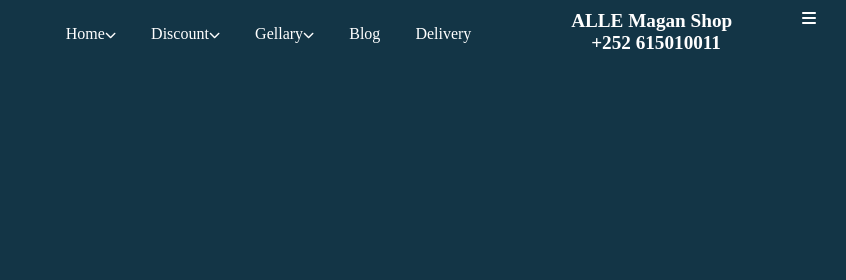
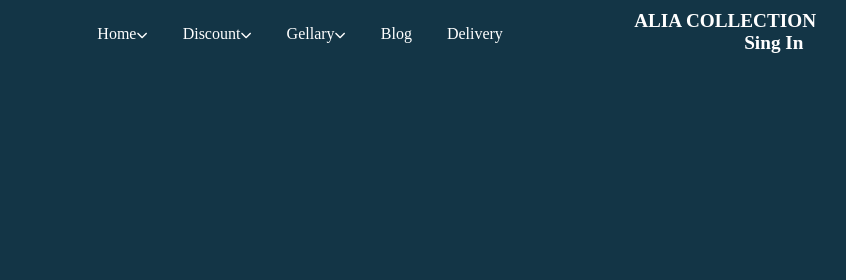
Before and after one commit to rashka34/university-projuct, a plain HTML site: page index.html in a window 1280 px wide. Shown: the top 280 px of the page, 434-1280 px from the left. Drawn offline with Linux system fonts and the light colour scheme.

Commit message:
the last update

```diff
--- a/Blog.css
+++ b/Blog.css
@@ -29,7 +29,7 @@ ul li i{
     font-size: 0.6em;
 }
 #two{
-    padding-left: 50px;
+    padding-left: 140px;
 }
 #tel{
     font-weight: bolder;
--- a/Delivery.css
+++ b/Delivery.css
@@ -29,7 +29,7 @@ ul li i{
     font-size: 0.6em;
 }
 #two{
-    padding-left: 50px;
+    padding-left: 140px;
 }
 #tel{
     font-weight: bolder;
--- a/Discount.css
+++ b/Discount.css
@@ -29,7 +29,7 @@ ul li i{
     font-size: 0.6em;
 }
 #two{
-    padding-left: 50px;
+   padding-left: 140px;
 }
 #tel{
     font-weight: bolder;
--- a/Gellary.css
+++ b/Gellary.css
@@ -29,7 +29,7 @@ ul li i{
     font-size: 0.6em;
 }
 #two{
-    padding-left: 50px;
+    padding-left: 140px;
 }
 #tel{
     font-weight: bolder;
--- a/index.html
+++ b/index.html
@@ -19,8 +19,8 @@
 
         </ul>
         <div class="info">
-            <h1 id="tel">ALLE Magan Shop</h1>
-            <h1 id="two">+252 615010011</h1>
+            <h1 id="tel">ALIA COLLECTION</h1>
+            <h1 id="two">Sing In</h1>
         </div>
         <i id="icon" class="fa-solid fa-bars"></i>
     </div>
--- a/style.css
+++ b/style.css
@@ -28,7 +28,7 @@ ul li i{
     font-size: 0.6em;
 }
 #two{
-    padding-left: 50px;
+    padding-left: 140px;
 }
 #tel{
     font-weight: bolder;
@@ -51,6 +51,9 @@ ul li:hover .sub-menu{
 li a{
     color: white;
     text-decoration: none;
+}
+#icon{
+    display: none;
 }
 .hero{
     width: 100%;
```
Also changed, not shown: Blog.html (+2 -2 lines), Delivery.html (+2 -2 lines), Discount.html (+2 -2 lines), Gellary.html (+2 -2 lines).
